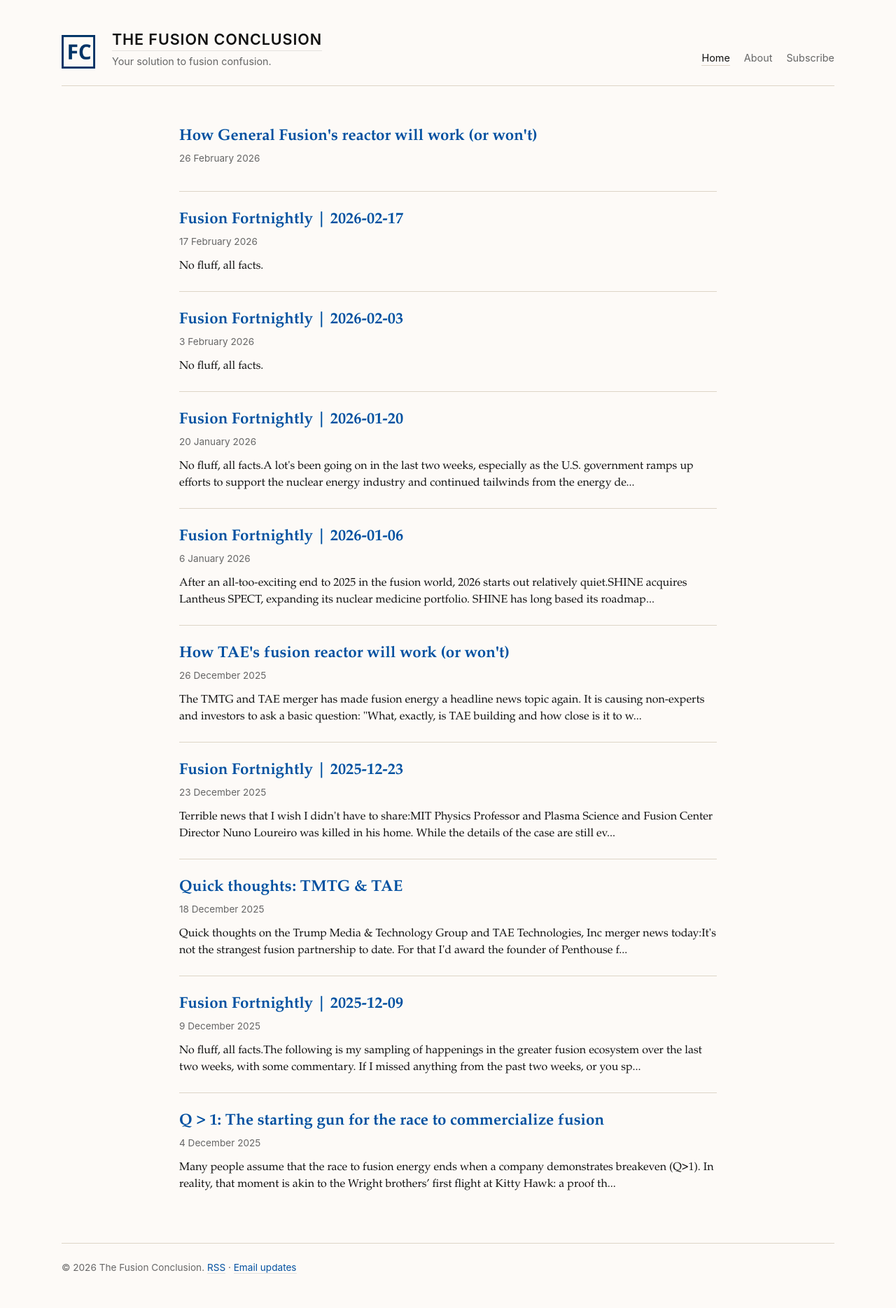
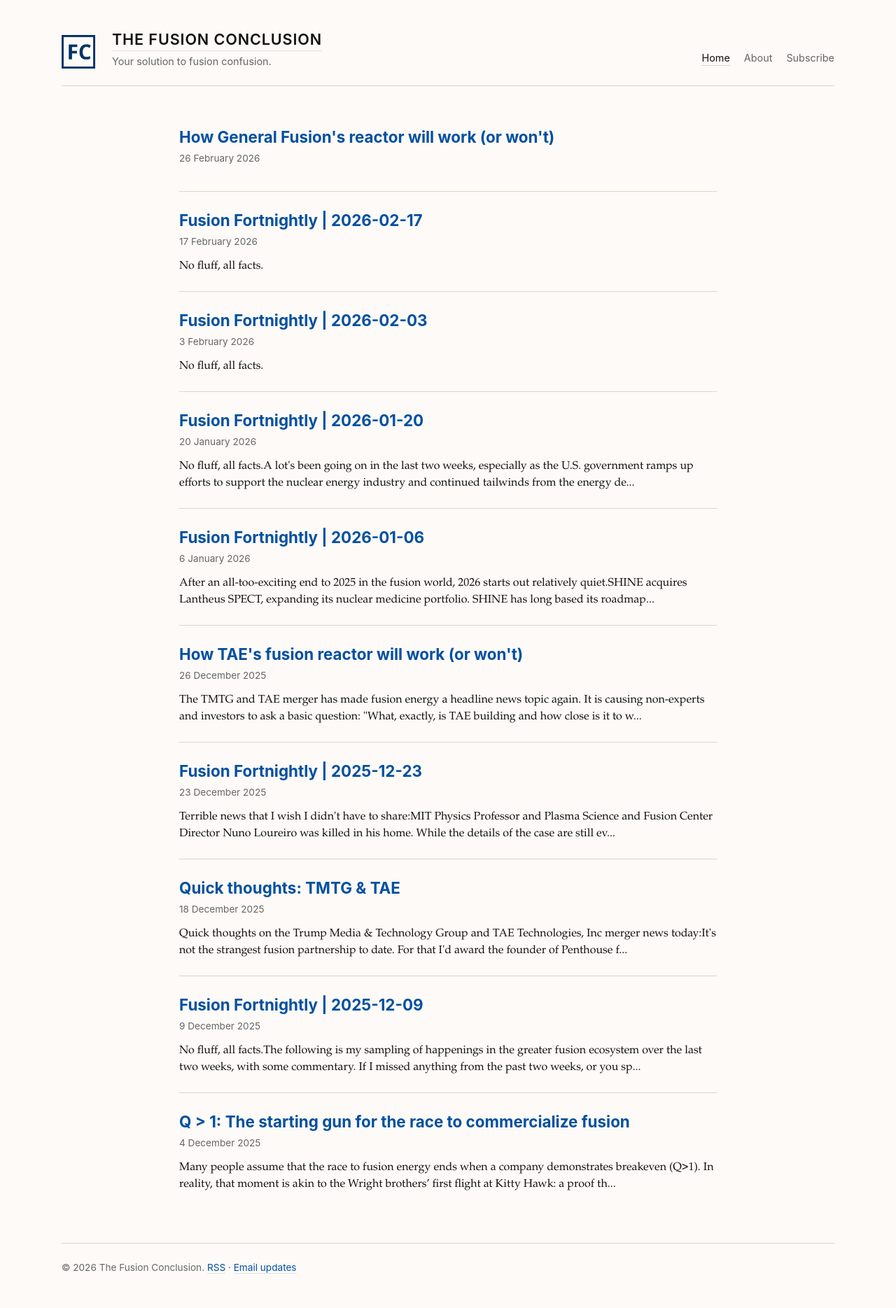
Before and after one commit to dan-ftp/fusion-conclusion, a Jekyll site: the page built from index.md, in a window 1280 px wide. Shown: the whole page at 70% size. Built offline with Jekyll 4.4.1, drawn with Linux system fonts in a browser that asks for light colours.

Commit message:
Update screen.css

```diff
--- a/assets/css/screen.css
+++ b/assets/css/screen.css
@@ -209,6 +209,13 @@ a.site-logo:hover {
 .page-title {
   font-size: 2rem;
   line-height: 1.25;
+}
+
+.post-title,
+.page-title,
+.post-card-title {
+  font-family: var(--font-sans);
+  font-weight: 700;
 }
 
 .post-content h2,
```
